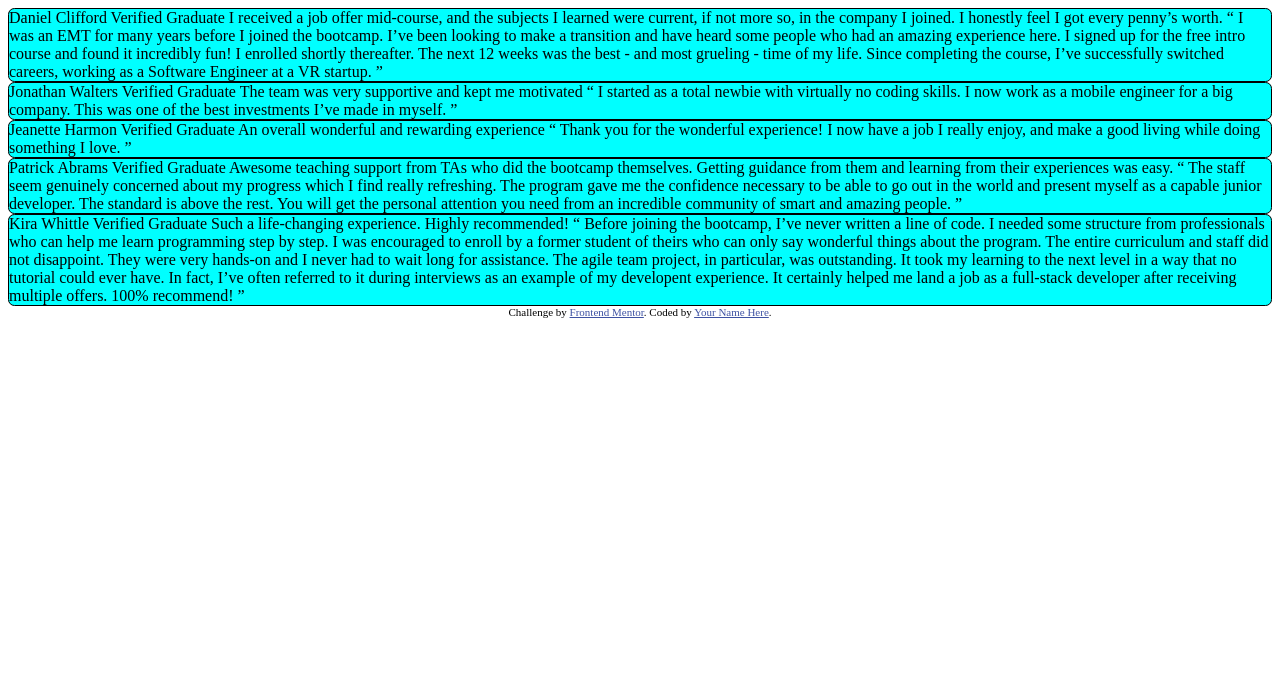
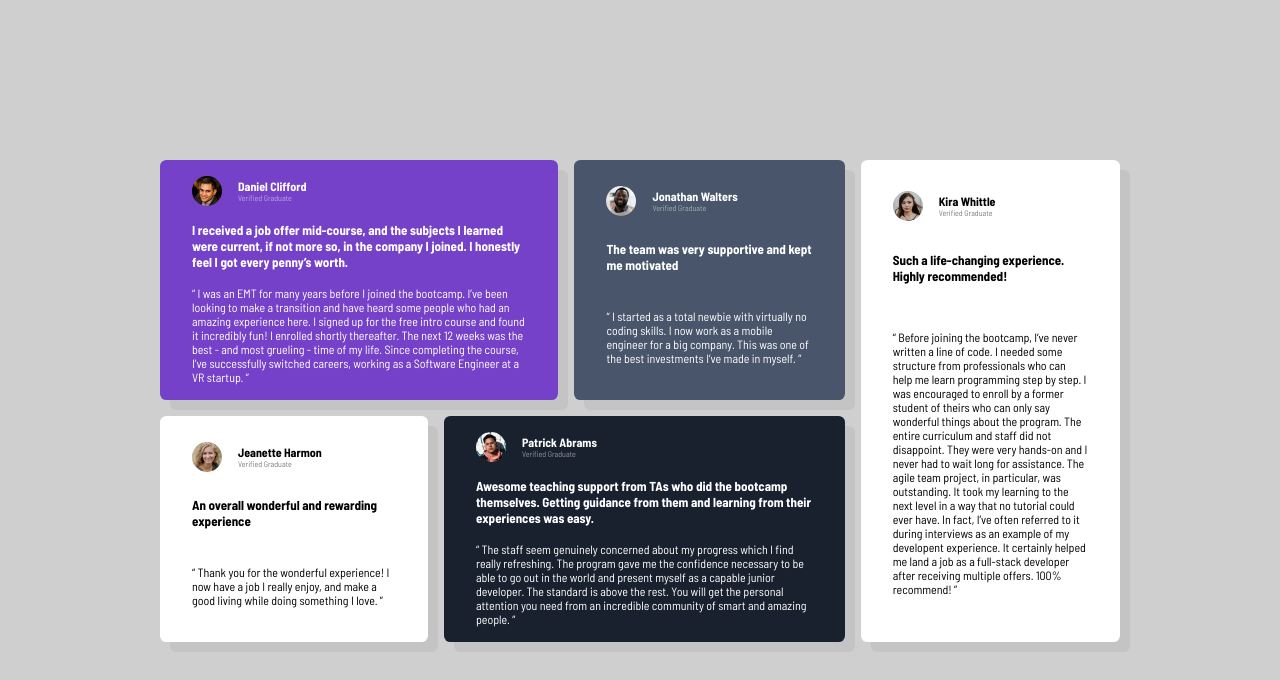
Before and after one commit to SGDIEGO/testimonials-grid-section-main, a plain HTML site: page index.html in a window 1280 px wide. Drawn offline with Linux system fonts and the light colour scheme.

Commit message:
Add css styles

```diff
--- a/index.html
+++ b/index.html
@@ -1,88 +1,145 @@
 <!DOCTYPE html>
 <html lang="en">
   <head>
-  <meta charset="UTF-8">
-  <meta name="viewport" content="width=device-width, initial-scale=1.0"> <!-- displays site properly based on user's device -->
-
-  <link rel="icon" type="image/png" sizes="32x32" href="./images/favicon-32x32.png">
-  <link rel="stylesheet" href="./styles/index.css">
+    <meta charset="UTF-8" />
+    <meta name="viewport" content="width=device-width, initial-scale=1.0" />
+    <!-- displays site properly based on user's device -->
+    <link
+      rel="icon"
+      type="image/png"
+      sizes="32x32"
+      href="./images/favicon-32x32.png"
+    />
+    <link rel="stylesheet" href="./styles/index.css" />
+    <link rel="preconnect" href="https://fonts.googleapis.com" />
+    <link rel="preconnect" href="https://fonts.gstatic.com" crossorigin />
+    <link
+      href="https://fonts.googleapis.com/css2?family=Barlow+Semi+Condensed:ital,wght@0,100;0,200;0,300;0,400;0,500;0,600;0,700;0,800;0,900;1,100;1,200;1,300;1,400;1,500;1,600;1,700;1,800;1,900&display=swap"
+      rel="stylesheet"
+    />
 
     <title>Frontend Mentor | [Challenge Name Here]</title>
 
     <!-- Feel free to remove these styles or customise in your own stylesheet 👍 -->
     <style>
-    .attribution { font-size: 11px; text-align: center; }
-    .attribution a { color: hsl(228, 45%, 44%); }
+      .attribution {
+        font-size: 11px;
+        text-align: center;
+      }
+      .attribution a {
+        color: hsl(228, 45%, 44%);
+      }
     </style>
   </head>
   <body>
+    <div id="testimonials-box">
+      <div id="t1" class="testimonial light">
+        <div class="testimonial-title">
+          <img src="./images/image-daniel.jpg" alt="" srcset="" />
           <div>
-    <div class="box">
-      Daniel Clifford
-      Verified Graduate
-
-      I received a job offer mid-course, and the subjects I learned were current, if not more so,
-      in the company I joined. I honestly feel I got every penny’s worth.
-
-      “ I was an EMT for many years before I joined the bootcamp. I’ve been looking to make a
-      transition and have heard some people who had an amazing experience here. I signed up
-      for the free intro course and found it incredibly fun! I enrolled shortly thereafter.
-      The next 12 weeks was the best - and most grueling - time of my life. Since completing
-      the course, I’ve successfully switched careers, working as a Software Engineer at a VR startup. ”
+            <h5>Daniel Clifford</h5>
+            <span>Verified Graduate</span>
+          </div>
+        </div>
+        <p class="testimonial-text">
+          I received a job offer mid-course, and the subjects I learned were
+          current, if not more so, in the company I joined. I honestly feel I
+          got every penny’s worth.
+        </p>
+        <p class="testimonial-info">
+          “ I was an EMT for many years before I joined the bootcamp. I’ve been
+          looking to make a transition and have heard some people who had an
+          amazing experience here. I signed up for the free intro course and
+          found it incredibly fun! I enrolled shortly thereafter. The next 12
+          weeks was the best - and most grueling - time of my life. Since
+          completing the course, I’ve successfully switched careers, working as
+          a Software Engineer at a VR startup. ”
+        </p>
       </div>
 
-    <div class="box">Jonathan Walters
-      Verified Graduate
-
+      <div id="t2" class="testimonial light">
+        <div class="testimonial-title">
+          <img src="./images/image-jonathan.jpg" alt="" srcset="" />
+          <div>
+            <h5>Jonathan Walters</h5>
+            <span>Verified Graduate</span>
+          </div>
+        </div>
+        <p class="testimonial-text">
           The team was very supportive and kept me motivated
-
-      “ I started as a total newbie with virtually no coding skills. I now work as a mobile engineer
-      for a big company. This was one of the best investments I’ve made in myself. ”
+        </p>
+        <p class="testimonial-info">
+          “ I started as a total newbie with virtually no coding skills. I now
+          work as a mobile engineer for a big company. This was one of the best
+          investments I’ve made in myself. ”
+        </p>
       </div>
 
-    <div class="box">
-      Jeanette Harmon
-    Verified Graduate
-
-    An overall wonderful and rewarding experience
-
-    “ Thank you for the wonderful experience! I now have a job I really enjoy, and make a good living
-    while doing something I love. ”
+      <div id="t3" class="testimonial dark">
+        <div class="testimonial-title">
+          <img src="./images/image-kira.jpg" alt="" srcset="" />
+          <div>
+            <h5>Kira Whittle</h5>
+            <span>Verified Graduate</span>
+          </div>
+        </div>
+        <p class="testimonial-text">
+          Such a life-changing experience. Highly recommended!
+        </p>
+        <p class="testimonial-info">
+          “ Before joining the bootcamp, I’ve never written a line of code. I
+          needed some structure from professionals who can help me learn
+          programming step by step. I was encouraged to enroll by a former
+          student of theirs who can only say wonderful things about the program.
+          The entire curriculum and staff did not disappoint. They were very
+          hands-on and I never had to wait long for assistance. The agile team
+          project, in particular, was outstanding. It took my learning to the
+          next level in a way that no tutorial could ever have. In fact, I’ve
+          often referred to it during interviews as an example of my developent
+          experience. It certainly helped me land a job as a full-stack
+          developer after receiving multiple offers. 100% recommend! ”
+        </p>
       </div>
 
-    <div class="box">
-      Patrick Abrams
-      Verified Graduate
-
-      Awesome teaching support from TAs who did the bootcamp themselves. Getting guidance from them and
-      learning from their experiences was easy.
-
-      “ The staff seem genuinely concerned about my progress which I find really refreshing. The program
-      gave me the confidence necessary to be able to go out in the world and present myself as a capable
-      junior developer. The standard is above the rest. You will get the personal attention you need from
-      an incredible community of smart and amazing people. ”
+      <div id="t4" class="testimonial dark">
+        <div class="testimonial-title">
+          <img src="./images/image-jeanette.jpg" alt="" srcset="" />
+          <div>
+            <h5>Jeanette Harmon</h5>
+            <span>Verified Graduate</span>
+          </div>
+        </div>
+        <p class="testimonial-text">
+          An overall wonderful and rewarding experience
+        </p>
+        <p class="testimonial-info">
+          “ Thank you for the wonderful experience! I now have a job I really
+          enjoy, and make a good living while doing something I love. ”
+        </p>
       </div>
 
-    <div class="box">
-      Kira Whittle
-      Verified Graduate
-
-      Such a life-changing experience. Highly recommended!
-
-      “ Before joining the bootcamp, I’ve never written a line of code. I needed some structure from
-      professionals who can help me learn programming step by step. I was encouraged to enroll by a former
-      student of theirs who can only say wonderful things about the program. The entire curriculum and staff
-      did not disappoint. They were very hands-on and I never had to wait long for assistance. The agile team
-      project, in particular, was outstanding. It took my learning to the next level in a way that no tutorial
-      could ever have. In fact, I’ve often referred to it during interviews as an example of my developent
-      experience. It certainly helped me land a job as a full-stack developer after receiving multiple offers.
-      100% recommend! ”
+      <div id="t5" class="testimonial light">
+        <div class="testimonial-title">
+          <img src="./images/image-patrick.jpg" alt="" srcset="" />
+          <div>
+            <h5>Patrick Abrams</h5>
+            <span>Verified Graduate</span>
           </div>
         </div>
-
-  <div class="attribution">
-    Challenge by <a href="https://www.frontendmentor.io?ref=challenge" target="_blank">Frontend Mentor</a>.
-    Coded by <a href="#">Your Name Here</a>.
+        <p class="testimonial-text">
+          Awesome teaching support from TAs who did the bootcamp themselves.
+          Getting guidance from them and learning from their experiences was
+          easy.
+        </p>
+        <p class="testimonial-info">
+          “ The staff seem genuinely concerned about my progress which I find
+          really refreshing. The program gave me the confidence necessary to be
+          able to go out in the world and present myself as a capable junior
+          developer. The standard is above the rest. You will get the personal
+          attention you need from an incredible community of smart and amazing
+          people. ”
+        </p>
+      </div>
     </div>
   </body>
 </html>
--- a/styles/index.scss
+++ b/styles/index.scss
@@ -1,5 +1,106 @@
-.box {
-    background-color: aqua;
-    border: 1px solid;
-    border-radius: .4rem;
+$moderate_violet: hsl(263, 55%, 52%);
+$dark_grish_blue: hsl(217, 19%, 35%);
+$dark_blackish_blue: hsl(219, 29%, 14%);
+$white: hsl(0, 0%, 100%);
+$bg_color: hsl(0, 0%, 81%);
+
+body {
+  background-color: $bg_color;
+  width: auto;
+  margin: 10rem;
+  font-family: "Barlow Semi Condensed", sans-serif;
+  font-size: 13px;
 }
+
+#testimonials-box {
+  display: grid;
+  grid-template-areas:
+    "t1 t1 t2 t3"
+    "t4 t5 t5 t3";
+  gap: 1rem;
+}
+
+#t1 {
+  grid-area: t1;
+  background-color: $moderate_violet;
+}
+
+#t2 {
+  grid-area: t2;
+  background-color: $dark_grish_blue;
+}
+
+#t3 {
+  grid-area: t3;
+  background-color: $white;
+}
+
+#t4 {
+  grid-area: t4;
+  background-color: $white;
+}
+
+#t5 {
+  grid-area: t5;
+  background-color: $dark_blackish_blue;
+}
+
+.testimonial {
+  display: grid;
+  background-color: aqua;
+  border: 1px solid;
+  border-radius: 0.4rem;
+  padding: 1rem 2rem;
+  border: none;
+  gap: 1rem;
+  box-shadow: 10px 10px rgba($color: #000000, $alpha: 0.05);
+}
+
+.testimonial-title {
+  display: flex;
+  gap: 1rem;
+  font-size: 10px;
+  align-items: center;
+}
+
+.testimonial-title > img {
+  width: 30px;
+  height: 30px;
+  border-radius: 1rem;
+}
+
+.testimonial-title > div {
+  h5 {
+    font-size: 12px;
+    margin: 0;
+  }
+
+  p {
+    opacity: 0.7;
+  }
+
+  span {
+    opacity: 0.5;
+    font-size: 8px;
+  }
+  display: grid;
+  flex-direction: column;
+}
+
+.testimonial-text {
+  font-weight: bold;
+  margin: 0;
+}
+
+.testimonial-info {
+  font-size: 12px;
+  margin: 0;
+}
+
+.dark {
+  color: black;
+}
+
+.light {
+  color: white;
+}
```
Also changed, not shown: styles/index.css, 1 other file. Lines whose indentation alone changed are shown as unchanged.
